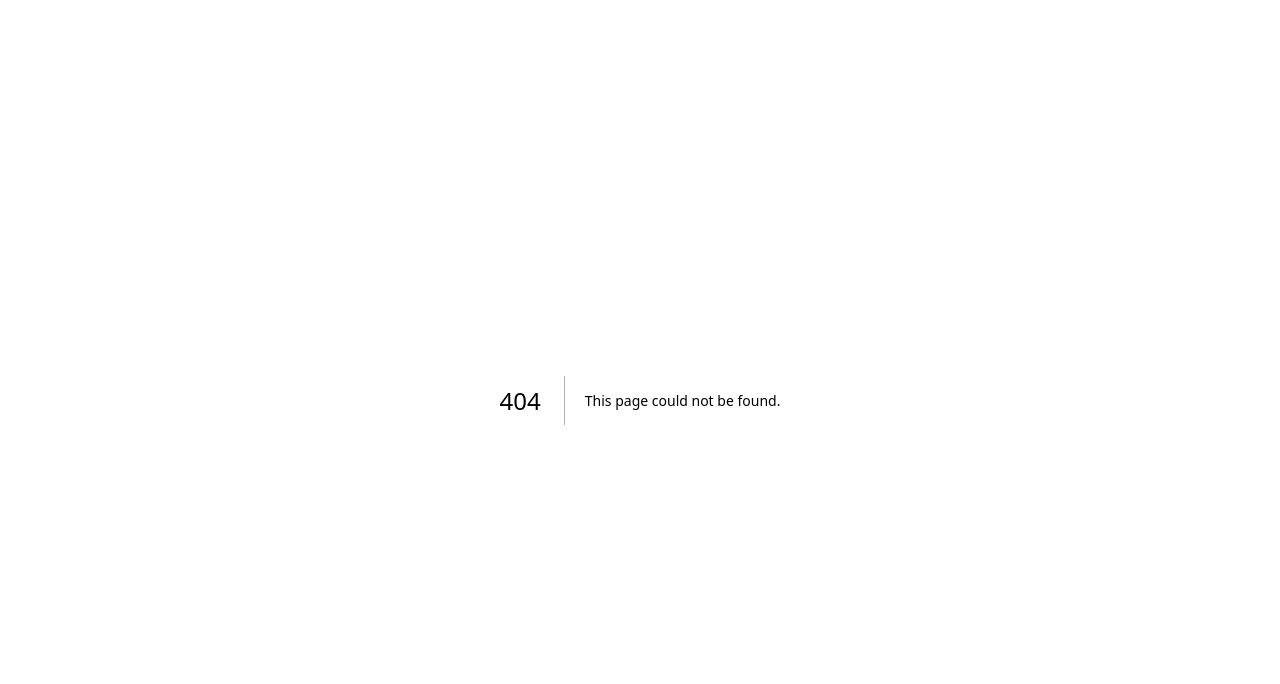
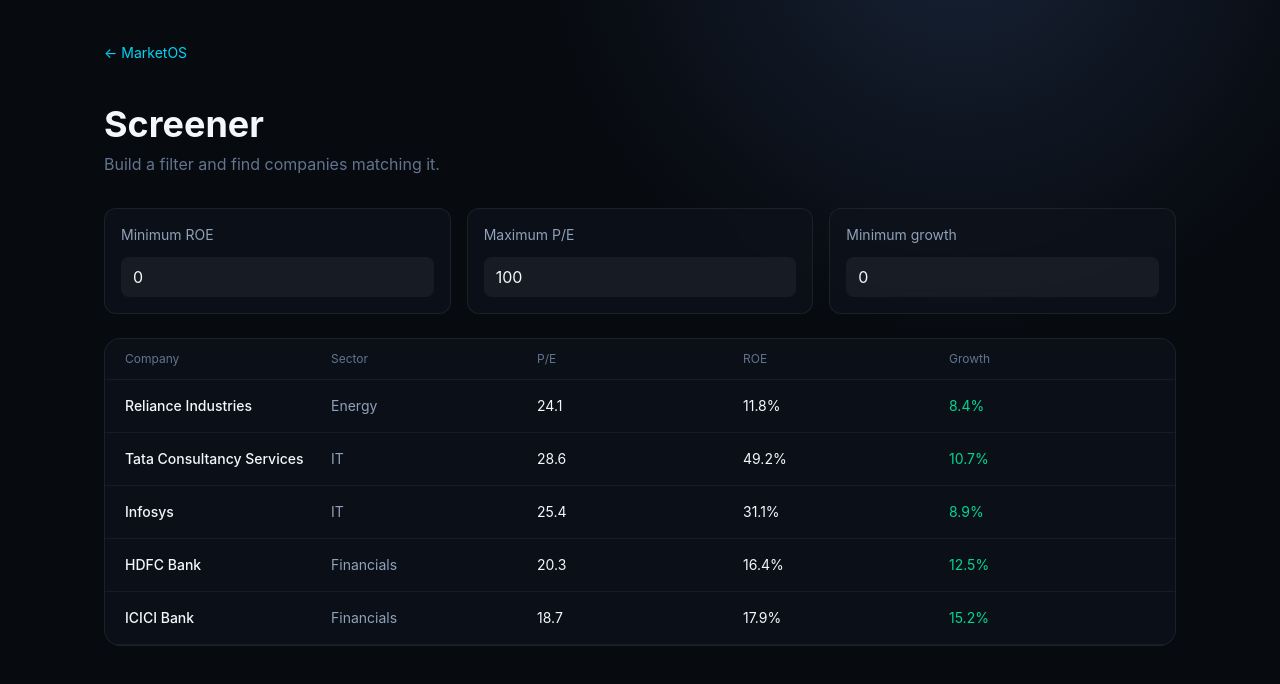
Before and after one commit to intersprit123/CodeX, a Next.js app: page /screener in a window 1280 px wide. Before the commit this address had no page. Shown: the top 684 px of the page. Built offline with nearby package versions, Linux system fonts and the light colour scheme.

Commit message:
Add MarketOS stock screener

```diff
--- /dev/null
+++ b/app/screener/page.tsx
@@ -0,0 +1,17 @@
+'use client'
+
+import { useMemo, useState } from 'react'
+
+const stocks = [
+  {symbol:'RELIANCE', name:'Reliance Industries', sector:'Energy', pe:24.1, roe:11.8, growth:8.4},
+  {symbol:'TCS', name:'Tata Consultancy Services', sector:'IT', pe:28.6, roe:49.2, growth:10.7},
+  {symbol:'INFY', name:'Infosys', sector:'IT', pe:25.4, roe:31.1, growth:8.9},
+  {symbol:'HDFCBANK', name:'HDFC Bank', sector:'Financials', pe:20.3, roe:16.4, growth:12.5},
+  {symbol:'ICICIBANK', name:'ICICI Bank', sector:'Financials', pe:18.7, roe:17.9, growth:15.2},
+]
+
+export default function Screener(){
+ const [minRoe,setMinRoe]=useState(0); const [maxPe,setMaxPe]=useState(100); const [minGrowth,setMinGrowth]=useState(0)
+ const results=useMemo(()=>stocks.filter(s=>s.roe>=minRoe&&s.pe<=maxPe&&s.growth>=minGrowth),[minRoe,maxPe,minGrowth])
+ return <main className="min-h-screen p-6 md:p-10 max-w-6xl mx-auto"><a href="/" className="text-sm text-cyan-400">← MarketOS</a><h1 className="text-4xl font-bold mt-10">Screener</h1><p className="text-slate-500 mt-2">Build a filter and find companies matching it.</p><div className="grid md:grid-cols-3 gap-4 mt-8">{[['Minimum ROE',minRoe,setMinRoe,100],['Maximum P/E',maxPe,setMaxPe,100],['Minimum growth',minGrowth,setMinGrowth,100]].map(([label,value,setter,max])=><label className="glass rounded-xl p-4" key={String(label)}><div className="text-sm text-slate-400">{label}</div><input type="number" value={value as number} max={max as number} onChange={e=>(setter as any)(Number(e.target.value))} className="mt-3 w-full bg-white/5 rounded-lg px-3 py-2" /></label>)}</div><div className="glass rounded-2xl mt-6 overflow-hidden"><div className="grid grid-cols-5 px-5 py-3 text-xs text-slate-500 border-b border-white/5"><span>Company</span><span>Sector</span><span>P/E</span><span>ROE</span><span>Growth</span></div>{results.map(s=><div className="grid grid-cols-5 px-5 py-4 border-b border-white/5 text-sm" key={s.symbol}><span className="font-medium">{s.name}</span><span className="text-slate-400">{s.sector}</span><span>{s.pe}</span><span>{s.roe}%</span><span className="text-emerald-400">{s.growth}%</span></div>)}{!results.length&&<div className="p-8 text-center text-slate-500">No matches.</div>}</div></main>
+}
```
